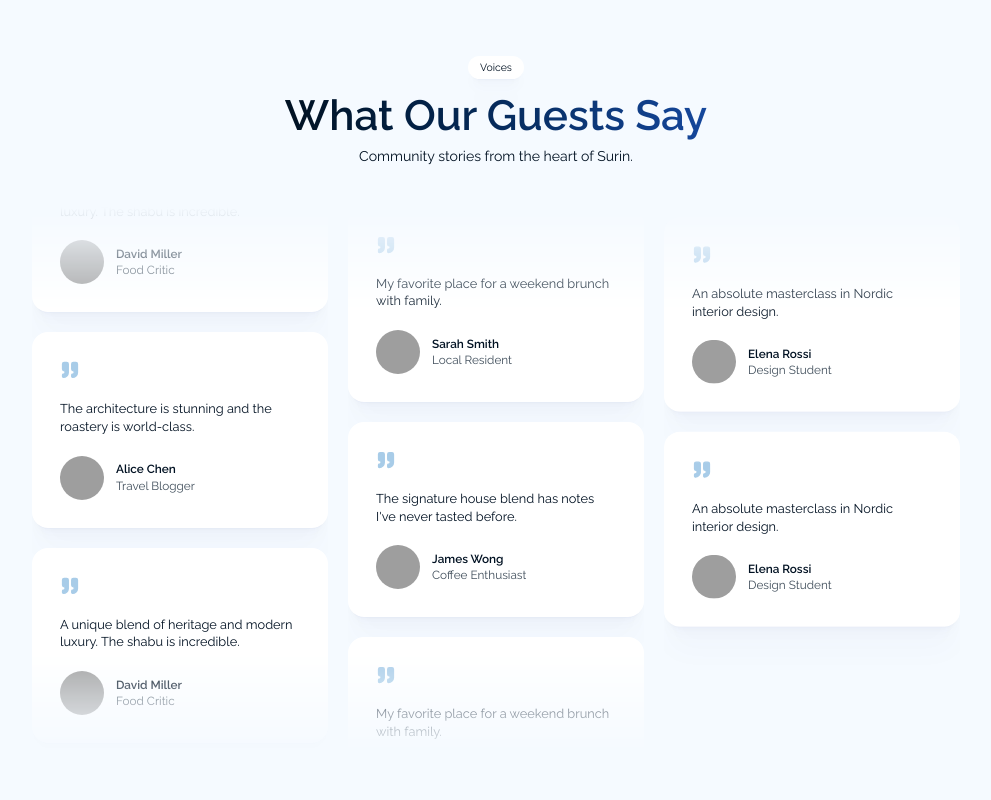
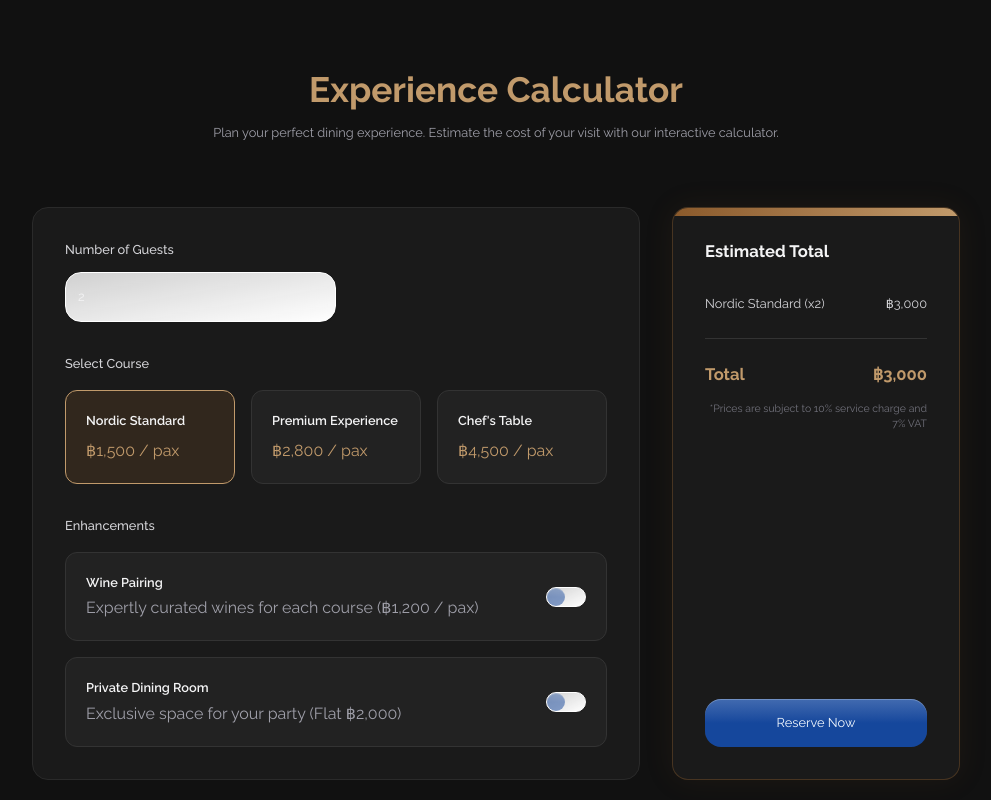
Before and after one commit to dmytro-webild/f94bc6bb-918c-49e7-a85e-47504f0ef0cd, a React (Vite) app: page / in a window 1280 px wide. Shown: the part 3820-4620 px from the top of the page, without its empty margins (144-1135 px from the left). Built offline with nearby package versions, Linux system fonts and the light colour scheme; grey boxes are pictures that could not be loaded; a web font is replaced by a local one.

Commit message:
Bob AI: Added pricing calculator section

```diff
--- a/src/pages/HomePage.tsx
+++ b/src/pages/HomePage.tsx
@@ -11,7 +11,8 @@ import MenuSection from './HomePage/sections/Menu';
 import TestimonialsSection from './HomePage/sections/Testimonials';
 import ContactSection from './HomePage/sections/Contact';
 
-export default function HomePage(): React.JSX.Element {
+
+import PricingCalculatorSection from './HomePage/sections/PricingCalculator';export default function HomePage(): React.JSX.Element {
   return (
 <>
   <HeroSection />
@@ -21,6 +22,7 @@ export default function HomePage(): React.JSX.Element {
   <ZonesSection />
 
   <MenuSection />
+      <PricingCalculatorSection />
 
   <TestimonialsSection />
 
--- /dev/null
+++ b/src/pages/HomePage/sections/PricingCalculator.tsx
@@ -0,0 +1,147 @@
+import { useState } from 'react';
+import Button from '@/components/ui/Button';
+import ScrollReveal from '@/components/ui/ScrollReveal';
+import TextAnimation from '@/components/ui/TextAnimation';
+import Input from '@/components/ui/Input';
+import Label from '@/components/ui/Label';
+import Switch from '@/components/ui/Switch';
+
+export default function PricingCalculatorSection() {
+  const [guests, setGuests] = useState(2);
+  const [course, setCourse] = useState('standard');
+  const [winePairing, setWinePairing] = useState(false);
+  const [privateRoom, setPrivateRoom] = useState(false);
+
+  const courses = [
+    { id: 'standard', name: 'Nordic Standard', price: 1500 },
+    { id: 'premium', name: 'Premium Experience', price: 2800 },
+    { id: 'chef', name: "Chef's Table", price: 4500 }
+  ];
+
+  const selectedCourse = courses.find(c => c.id === course) || courses[0];
+  const total = (selectedCourse.price * guests) + (winePairing ? 1200 * guests : 0) + (privateRoom ? 2000 : 0);
+
+  return (
+    <section className="relative w-full py-24 bg-[#111111] text-zinc-100" data-webild-section="pricing-calculator" id="pricing-calculator">
+      <div className="w-content-width mx-auto">
+        <ScrollReveal variant="fade">
+          <div className="text-center mb-16">
+            <TextAnimation
+              text="Experience Calculator"
+              variant="fade-blur"
+              tag="h2"
+              className="text-4xl md:text-5xl font-bold text-[#C19A6B] mb-4"
+              gradientText={false}
+            />
+            <p className="text-zinc-400 max-w-2xl mx-auto text-lg">
+              Plan your perfect dining experience. Estimate the cost of your visit with our interactive calculator.
+            </p>
+          </div>
+        </ScrollReveal>
+
+        <div className="grid grid-cols-1 lg:grid-cols-3 gap-8">
+          {/* Controls */}
+          <ScrollReveal variant="fade" delay={0.1} className="lg:col-span-2 space-y-8 bg-[#1A1A1A] p-6 md:p-8 rounded-2xl border border-[#2A2A2A]">
+            {/* Guests */}
+            <div>
+              <Label className="text-zinc-300 mb-3 block text-lg">Number of Guests</Label>
+              <Input
+                type="number"
+                min="1"
+                value={guests}
+                onChange={(e) => setGuests(Math.max(1, parseInt(e.target.value) || 1))}
+                className="bg-[#222222] border-[#333333] text-zinc-100 text-lg py-6 w-full md:w-1/2 focus:border-[#C19A6B]"
+              />
+            </div>
+
+            {/* Course Selection */}
+            <div>
+              <Label className="text-zinc-300 mb-4 block text-lg">Select Course</Label>
+              <div className="grid grid-cols-1 md:grid-cols-3 gap-4">
+                {courses.map(c => (
+                  <button
+                    key={c.id}
+                    onClick={() => setCourse(c.id)}
+                    className={`p-5 rounded-xl border text-left transition-all duration-300 ${
+                      course === c.id
+                        ? 'border-[#C19A6B] bg-[#8B5A2B]/20'
+                        : 'border-[#333333] bg-[#222222] hover:border-[#555555]'
+                    }`}
+                  >
+                    <div className="font-semibold text-zinc-100 text-lg">{c.name}</div>
+                    <div className="text-[#C19A6B] mt-2">฿{c.price.toLocaleString()} / pax</div>
+                  </button>
+                ))}
+              </div>
+            </div>
+
+            {/* Add-ons */}
+            <div>
+              <Label className="text-zinc-300 mb-4 block text-lg">Enhancements</Label>
+              <div className="space-y-4">
+                <div className="flex items-center justify-between p-5 rounded-xl bg-[#222222] border border-[#333333]">
+                  <div>
+                    <div className="font-semibold text-zinc-100 text-lg">Wine Pairing</div>
+                    <div className="text-zinc-400 mt-1">Expertly curated wines for each course (฿1,200 / pax)</div>
+                  </div>
+                  <Switch checked={winePairing} onChange={setWinePairing} />
+                </div>
+                <div className="flex items-center justify-between p-5 rounded-xl bg-[#222222] border border-[#333333]">
+                  <div>
+                    <div className="font-semibold text-zinc-100 text-lg">Private Dining Room</div>
+                    <div className="text-zinc-400 mt-1">Exclusive space for your party (Flat ฿2,000)</div>
+                  </div>
+                  <Switch checked={privateRoom} onChange={setPrivateRoom} />
+                </div>
+              </div>
+            </div>
+          </ScrollReveal>
+
+          {/* Summary */}
+          <ScrollReveal variant="fade" delay={0.2}>
+            <div className="bg-[#1A1A1A] p-6 md:p-8 rounded-2xl border border-[#8B5A2B]/40 flex flex-col h-full relative overflow-hidden shadow-[0_0_30px_rgba(139,90,43,0.1)]">
+              <div className="absolute top-0 left-0 w-full h-2 bg-gradient-to-r from-[#8B5A2B] to-[#C19A6B]"></div>
+              <h3 className="text-2xl font-bold text-zinc-100 mb-8">Estimated Total</h3>
+
+              <div className="space-y-5 flex-grow">
+                <div className="flex justify-between text-zinc-300 text-lg">
+                  <span>{selectedCourse.name} (x{guests})</span>
+                  <span>฿{(selectedCourse.price * guests).toLocaleString()}</span>
+                </div>
+                {winePairing && (
+                  <div className="flex justify-between text-zinc-300 text-lg">
+                    <span>Wine Pairing (x{guests})</span>
+                    <span>฿{(1200 * guests).toLocaleString()}</span>
+                  </div>
+                )}
+                {privateRoom && (
+                  <div className="flex justify-between text-zinc-300 text-lg">
+                    <span>Private Room</span>
+                    <span>฿2,000</span>
+                  </div>
+                )}
+                <div className="pt-6 border-t border-[#333333] mt-6">
+                  <div className="flex justify-between text-2xl font-bold text-[#C19A6B]">
+                    <span>Total</span>
+                    <span>฿{total.toLocaleString()}</span>
+                  </div>
+                  <div className="text-sm text-zinc-500 mt-4 text-right">
+                    *Prices are subject to 10% service charge and 7% VAT
+                  </div>
+                </div>
+              </div>
+
+              <div className="mt-10">
+                <Button
+                  text="Reserve Now"
+                  variant="primary"
+                  className="w-full py-6 text-lg"
+                />
+              </div>
+            </div>
+          </ScrollReveal>
+        </div>
+      </div>
+    </section>
+  );
+}
```
